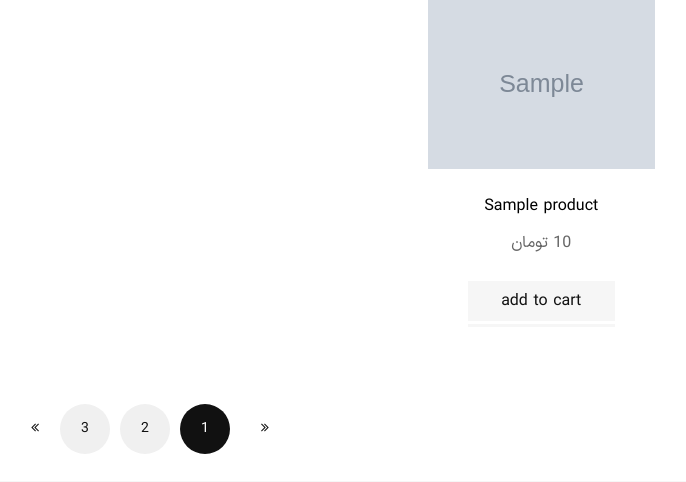
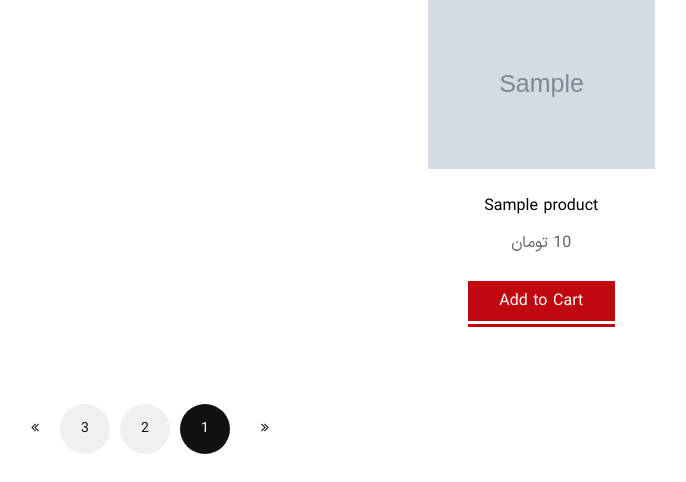
Before and after one commit to mohammadrezaelahi/online_shop, a Django app: page / in a window 1280 px wide. Shown: the part 177-659 px from the top of the page, without its empty margins (503-1189 px from the left). Run offline with Django 4.2, Linux system fonts and the light colour scheme; tables that the repository leaves empty hold one stand-in row (values such as "Sample post"); grey boxes marked "Sample" are stand-in pictures; parts of the project's set-up code (start-up, migrations or seed data) failed here and were passed over; some libraries are stand-ins or nearby versions; some web fonts are replaced.

Commit message:
add to cart from product list

```diff
--- a/products/templates/products/product_list.html
+++ b/products/templates/products/product_list.html
@@ -76,20 +76,24 @@
                                                                 <span class="money">{{ product.price }} تومان</span>
                                                             </div>
 
-{#                                                            <form action="{% url "cart:cart_add" product.id %}"#}
-{#                                                                  method="post">#}
-{#                                                                {% csrf_token %}#}
-{#                                                                <button type="submit"#}
-{#                                                                        class="btn btn-small btn-bg-sand btn-color-dark px-3"#}
-{#                                                                >#}
-{#                                                                    {% trans "add to cart" %}#}
-{#                                                                </button>#}
-{#                                                            </form>#}
+                                                            <form action="{% url 'cart:cart_add' product.id %}"
+                                                                  method="POST">
+                                                                {% csrf_token %}
+                                                                <input type="hidden" class="quantity-input"
+                                                                       name="quantity" id="qty" value="1" min="1"
+                                                                       max="30">
+                                                                <div class="quantity-wrapper">
+                                                                    <button type="submit"
+                                                                            class="btn btn-small btn-bg-red btn-color-white btn-hover-2">
+                                                                        {% trans 'Add to Cart' %}
+                                                                    </button>
+                                                                </div>
+                                                            </form>
 
-                                                            <a href="{% url "cart:cart_add" product.id %}"
-                                                               class="btn btn-small btn-bg-sand btn-color-dark px-3">
-                                                                {% trans "add to cart" %}
-                                                            </a>
+{#                                                            <a href="{% url "cart:cart_add" product.id %}"#}
+{#                                                               class="btn btn-small btn-bg-sand btn-color-dark px-3">#}
+{#                                                                {% trans "add to cart" %}#}
+{#                                                            </a>#}
                                                         </div>
                                                     </div>
                                                 </div>
```
